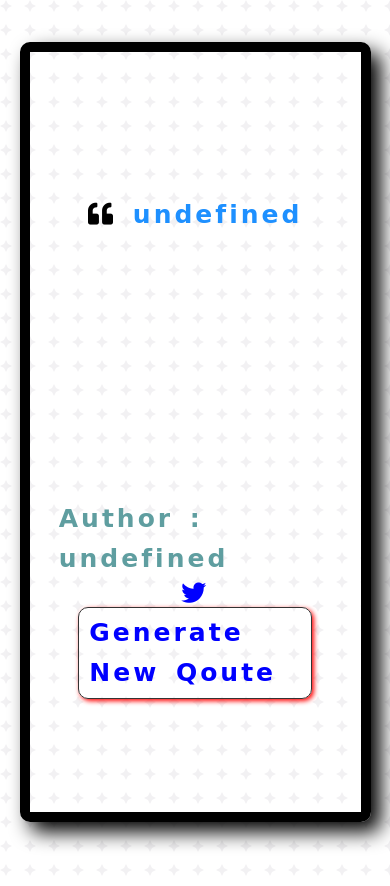
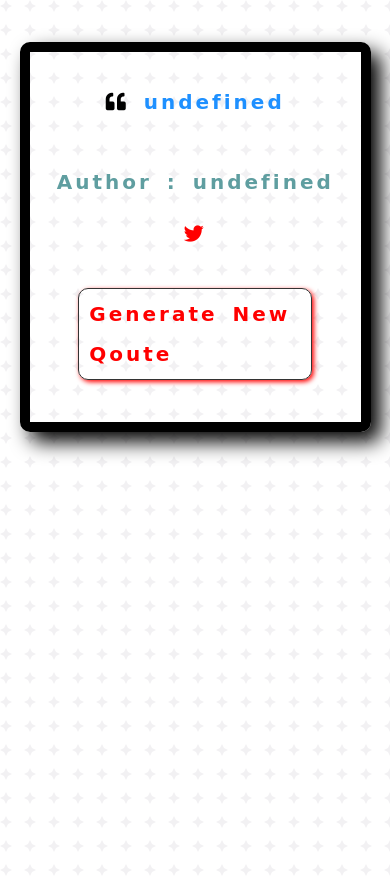
Before and after one commit to AyushJain-18/DOM-manipulation, a website: page Qoute-Generator/index.html in a window 390 px wide. Drawn offline with Linux system fonts and the light colour scheme; no server answers; a web font is replaced by a local one.

Commit message:
Added IIFE for ham-nav ,quote gen and style chnages in qoute gen

```diff
--- a/Qoute-Generator/index.css
+++ b/Qoute-Generator/index.css
@@ -105,15 +105,21 @@ body{
 }
 
 @media screen and (max-width: 600px){
+    body{font-size: 20px;}
     .contentContainer{
         margin: 5vh 5vw ;
         width: 85vw;
         display: flex;
         flex-direction: column;
-        height: 90vh;
+        min-height: 50vw;
+        height: fit-content;
+        padding-bottom: 20px;
     }
     .authorAndBtnContainer{
-        margin-top: 10px;
+        margin-top : 10px;
+        min-height : 200px;
+        height     : fit-content;
+        width      :  80vw;
     }
     .buttonContainer{
         width: 60vw;
@@ -122,6 +128,6 @@ body{
         flex-direction: column;
         justify-content: space-around;
         align-items: center;
-        color: blue;
+        color: red;
     }
 }
--- a/Qoute-Generator/index.html
+++ b/Qoute-Generator/index.html
@@ -27,7 +27,7 @@
                     <!-- button -->
                    <div class= 'buttonContainer'>
                      <i class="fab fa-twitter" aria-hidden="true" id="tweet-button"  title="tweet"></i>
-                     <div  class="quote-generator" id="qoute-generator" onclick={loadDataToUI()}> Generate New Qoute</div>
+                     <div  class="quote-generator" id="qoute-generator"> Generate New Qoute</div>
                    </div>
                 </div>
 
--- a/Qoute-Generator/script.js
+++ b/Qoute-Generator/script.js
@@ -1,9 +1,11 @@
+(()=>{
 // declaring constant here
 const qouteText         =   document.getElementById('qoute-text');
 const author            =   document.getElementById('author');
 const tweetButton       =   document.getElementById('tweet-button');
 const qouteContainer    =   document.getElementById('quote-container');
 const loader            =   document.getElementById('loader');
+const loadNewQoute      =   document.getElementById('qoute-generator');
 
 
 // get qoute
@@ -57,5 +59,7 @@ function endLoadingSpinner(){
 
 // Event listener
 tweetButton.addEventListener('click',shareOnTwitter);
+loadNewQoute.addEventListener('click',loadDataToUI)
 
 loadDataToUI();
+})();
--- a/navigation-hamburger/script.js
+++ b/navigation-hamburger/script.js
@@ -1,3 +1,4 @@
+(()=>{
 let menuBar =  document.getElementById('menu-bars');
 let nav     = document.getElementById('overlay');
 let unoderedList = document.getElementsByTagName('ul');
@@ -16,3 +17,4 @@ menuBar.addEventListener('keydown', (event)=>{if(event.keyCode === 13){toogleMen
 [...unoderedList].forEach(listItem =>{
     listItem.addEventListener('click',toogleMenuBar );
 })
+})();
```
